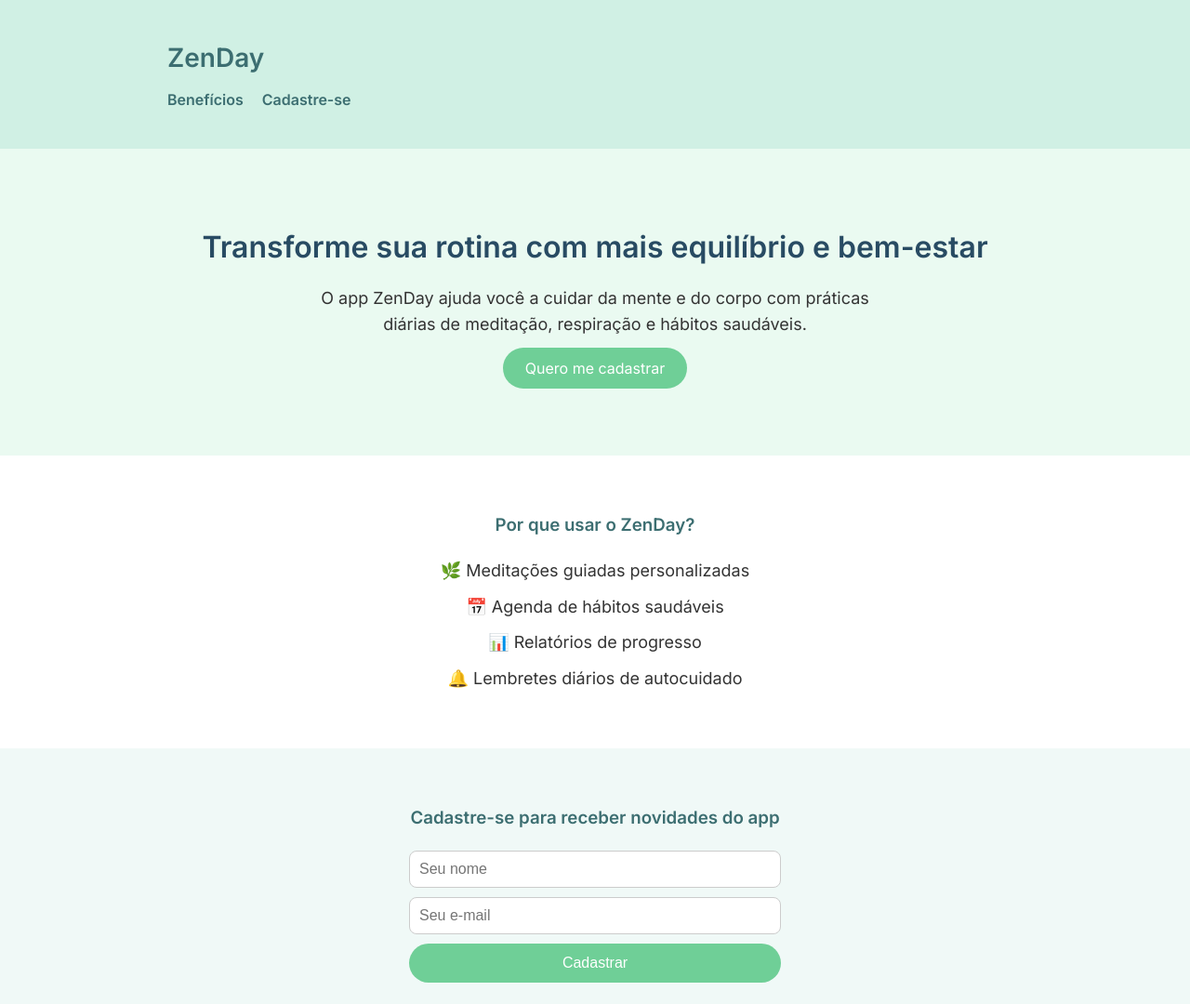
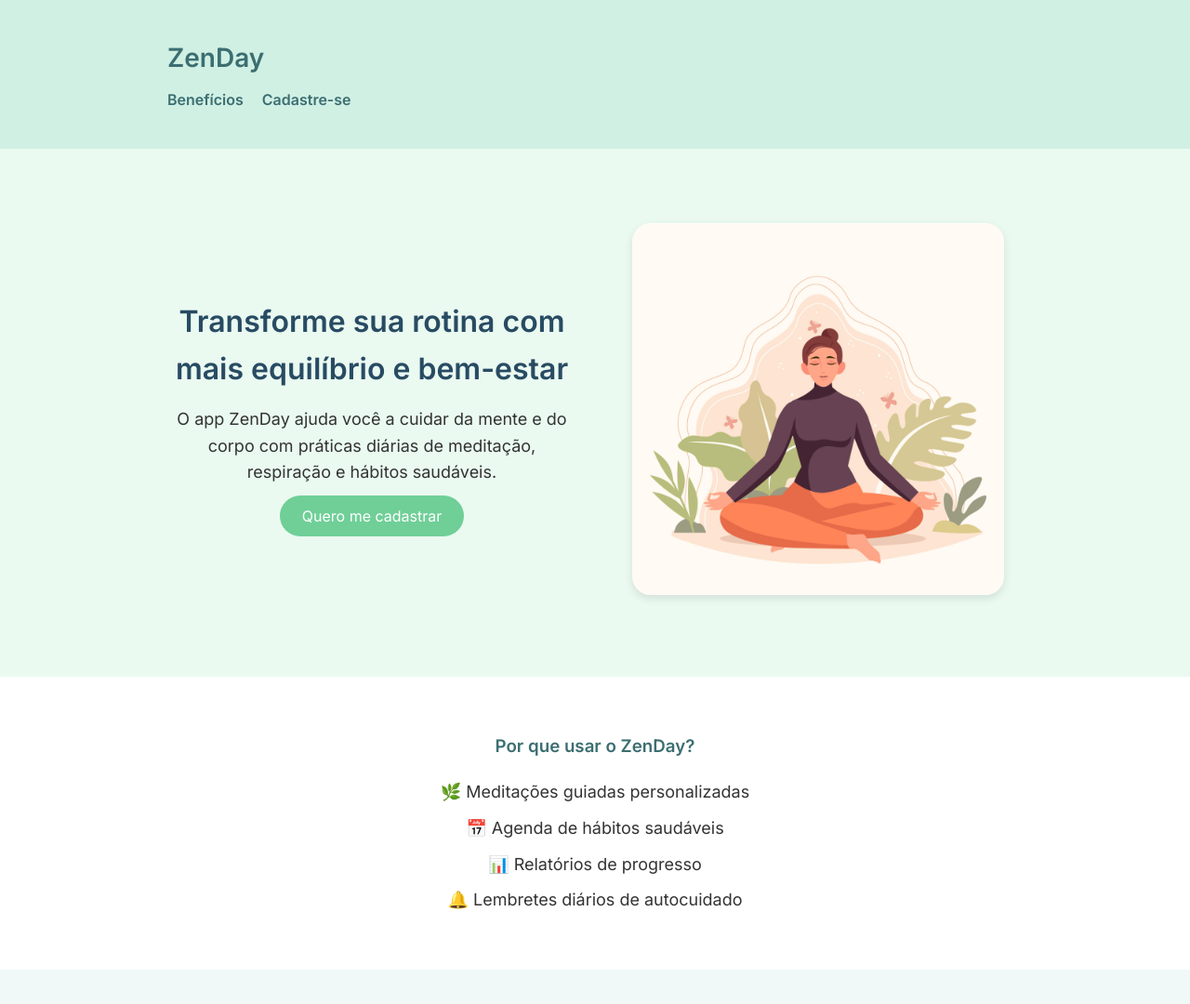
Before and after one commit to AnaB756/-zenday-landing-page, a plain HTML site: page index.html in a window 1280 px wide. Shown: the top 1080 px of the page at 93% size. Drawn offline with Linux system fonts and the light colour scheme.

Commit message:
Atualiza o projeto com layout final e imagem ajustada

```diff
--- a/index.html
+++ b/index.html
@@ -20,12 +20,18 @@
   </header>
 
   <section class="hero">
-    <div class="container">
+  <div class="container hero-content">
+    <div class="hero-text">
       <h2>Transforme sua rotina com mais equilíbrio e bem-estar</h2>
       <p>O app ZenDay ajuda você a cuidar da mente e do corpo com práticas diárias de meditação, respiração e hábitos saudáveis.</p>
       <a href="#formulario" class="cta-button">Quero me cadastrar</a>
     </div>
-  </section>
+    <div class="hero-image">
+      <img src="assets/imagem-hero.jpg" alt="Mulher meditando em meio à natureza" />
+    </div>
+  </div>
+</section>
+
 
   <section id="beneficios" class="benefits">
     <div class="container">
--- a/style.css
+++ b/style.css
@@ -184,3 +184,50 @@ footer {
     width: 100%;
   }
 }
+.hero-image img {
+  width: 100%;
+  max-width: 400px; /* Limita o tamanho máximo da imagem */
+  height: auto;
+  border-radius: 20px;
+  box-shadow: 0 4px 10px rgba(0, 0, 0, 0.1);
+}
+@media (max-width: 768px) {
+  .hero-image img {
+    max-width: 300px;
+  }
+}
+.hero-content {
+  display: flex;
+  align-items: center;
+  justify-content: space-between;
+  gap: 40px;
+  flex-wrap: wrap;
+}
+
+.hero-text {
+  flex: 1;
+  min-width: 280px;
+}
+
+.hero-image {
+  flex: 1;
+  text-align: center;
+}
+
+.hero-image img {
+  width: 100%;
+  max-width: 400px; /* limita o tamanho da imagem */
+  height: auto;
+  border-radius: 20px;
+  box-shadow: 0 4px 10px rgba(0, 0, 0, 0.1);
+}
+@media (max-width: 768px) {
+  .hero-content {
+    flex-direction: column;
+    text-align: center;
+  }
+
+  .hero-image img {
+    max-width: 300px;
+  }
+}
```
Also changed, not shown: assets/imagem-hero.jpg (added).
